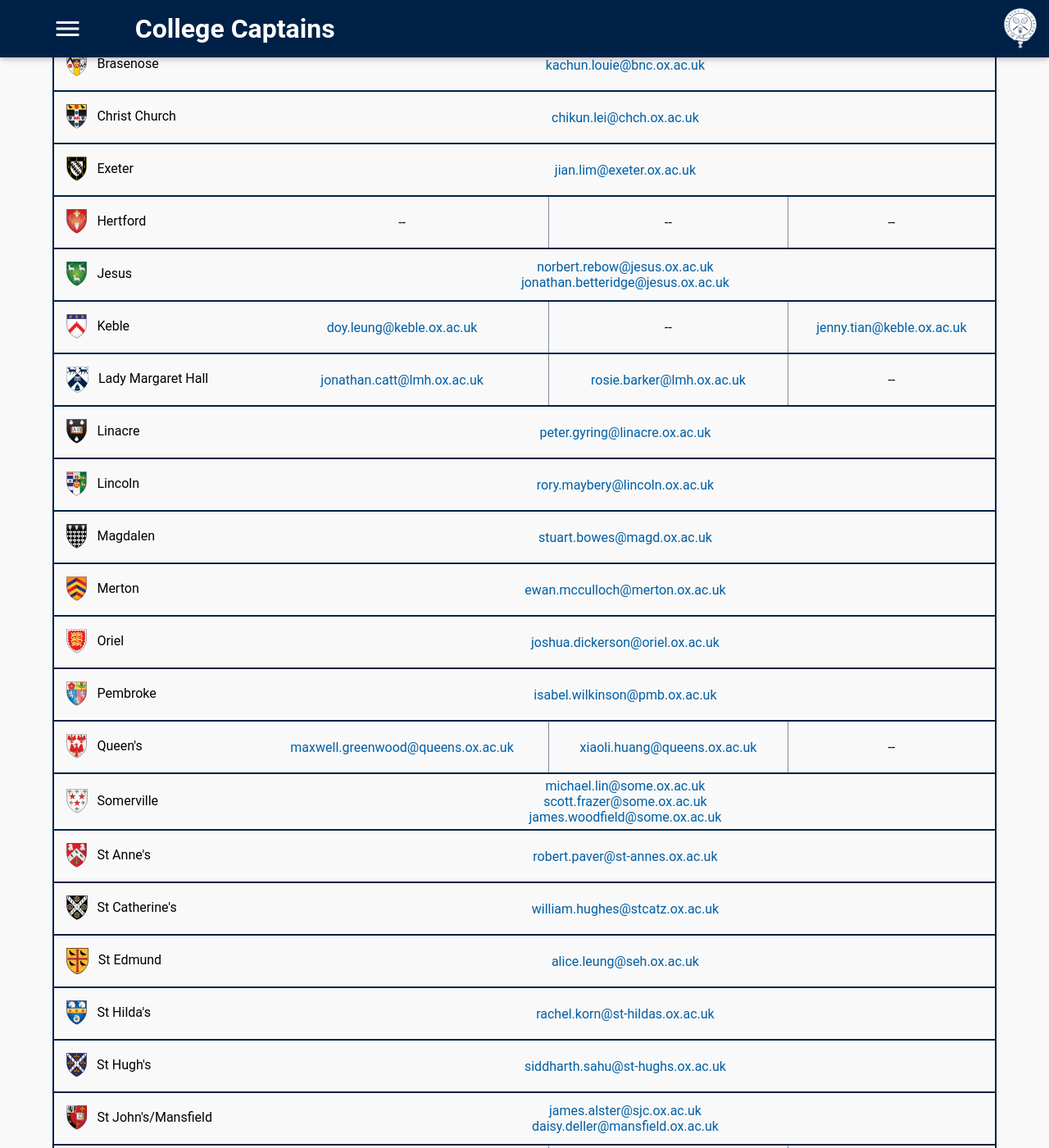
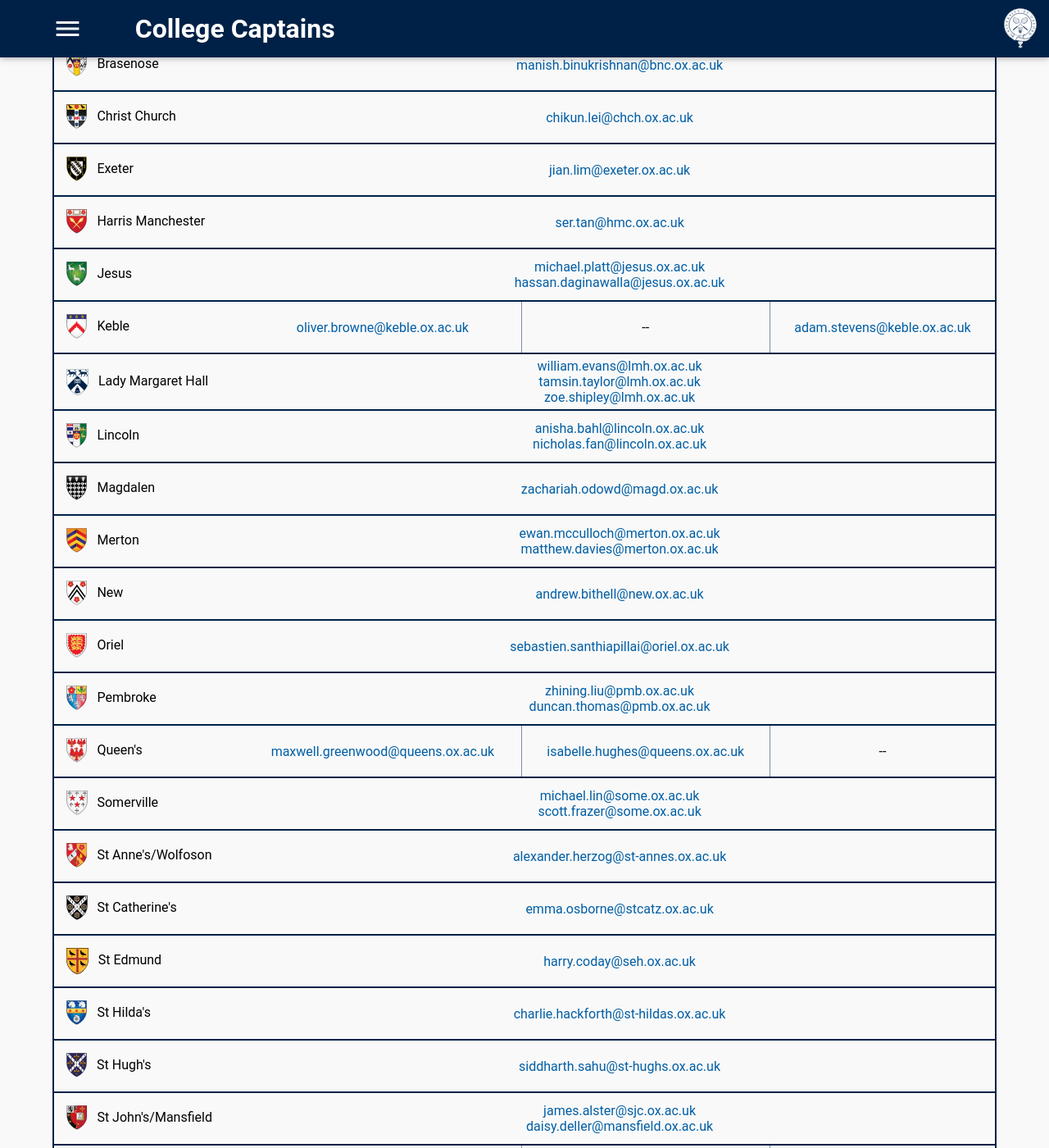
Before and after one commit to OUBaC/OUBaC.github.io, a Jekyll site: the page built from college-captains.html, in a window 1280 px wide and 1400 px high, scrolled down 239 px. Shown: the whole window at 82% size. Built offline with Jekyll 4.4.1, drawn with Linux system fonts in a browser that asks for light colours; some of the changed text lies outside the part shown.

Commit message:
Updated the college captains.

```diff
--- a/college-captains.html
+++ b/college-captains.html
@@ -8,71 +8,78 @@
    Captain: leon.kidd@balliol.ox.ac.uk
  - College: Brasenose
    img: brasenose
-   Captain: kachun.louie@bnc.ox.ac.uk
+   Captain: manish.binukrishnan@bnc.ox.ac.uk
  - College: Christ Church
    img: christ-church
    Captain: chikun.lei@chch.ox.ac.uk
  - College: Exeter
    img: exeter
    Captain: jian.lim@exeter.ox.ac.uk
- - College: Hertford
-   img: hertford
-   M: --
-   W: --
+ - College: Harris Manchester
+   img: harris-manchester
+   Captain: ser.tan@hmc.ox.ac.uk
  - College: Jesus
    img: jesus
    Captains:
-    - norbert.rebow@jesus.ox.ac.uk
-    - jonathan.betteridge@jesus.ox.ac.uk
+    - michael.platt@jesus.ox.ac.uk
+    - hassan.daginawalla@jesus.ox.ac.uk
  - College: Keble
    img: keble
-   M: doy.leung@keble.ox.ac.uk
+   M: oliver.browne@keble.ox.ac.uk
    W: --
-   X: jenny.tian@keble.ox.ac.uk
+   X: adam.stevens@keble.ox.ac.uk
  - College: Lady Margaret Hall
    img: lady-margaret-hall
-   M: jonathan.catt@lmh.ox.ac.uk
-   W: rosie.barker@lmh.ox.ac.uk
- - College: Linacre
-   img: linacre
-   Captain: peter.gyring@linacre.ox.ac.uk
+   Captains:
+   - william.evans@lmh.ox.ac.uk
+   - tamsin.taylor@lmh.ox.ac.uk
+   - zoe.shipley@lmh.ox.ac.uk
  - College: Lincoln
    img: lincoln
-   Captain: rory.maybery@lincoln.ox.ac.uk
+   Captains:
+   - anisha.bahl@lincoln.ox.ac.uk
+   - nicholas.fan@lincoln.ox.ac.uk
  - College: Magdalen
    img: magdalen
-   Captain: stuart.bowes@magd.ox.ac.uk
+   Captain: zachariah.odowd@magd.ox.ac.uk
  - College: Merton
    img: merton
-   Captain: ewan.mcculloch@merton.ox.ac.uk
+   Captains:
+   - ewan.mcculloch@merton.ox.ac.uk
+   - matthew.davies@merton.ox.ac.uk
+ - College: New
+   img: new
+   Captain: andrew.bithell@new.ox.ac.uk
  - College: Oriel
    img: oriel
-   Captain: joshua.dickerson@oriel.ox.ac.uk
+   Captain: sebastien.santhiapillai@oriel.ox.ac.uk
  - College: Pembroke
    img: pembroke
-   Captain: isabel.wilkinson@pmb.ox.ac.uk
+   Captains:
+   - zhining.liu@pmb.ox.ac.uk
+   - duncan.thomas@pmb.ox.ac.uk
  - College: Queen&apos;s
    img: queens
    M: maxwell.greenwood@queens.ox.ac.uk
-   W: xiaoli.huang@queens.ox.ac.uk
+   W: isabelle.hughes@queens.ox.ac.uk
  - College: Somerville
    img: somerville
    Captains:
     - michael.lin@some.ox.ac.uk
     - scott.frazer@some.ox.ac.uk
-    - james.woodfield@some.ox.ac.uk
- - College: St Anne&apos;s
+ - College: St Anne&apos;s/Wolfoson
    img: st-annes
-   Captain: robert.paver@st-annes.ox.ac.uk
+   img2: wolfson
+   Captain: alexander.herzog@st-annes.ox.ac.uk
  - College: St Catherine&apos;s
    img: st-catherines
-   Captain: william.hughes@stcatz.ox.ac.uk
+   Captain: emma.osborne@stcatz.ox.ac.uk
  - College: St Edmund
    img: st-edmund
-   Captain: alice.leung@seh.ox.ac.uk
+   Captain: harry.coday@seh.ox.ac.uk
  - College: St Hilda&apos;s
    img: st-hildas
-   Captain: rachel.korn@st-hildas.ox.ac.uk
+   Captain: charlie.hackforth@st-hildas.ox.ac.uk
  - College: St Hugh&apos;s
    img: st-hughs
    Captain: siddharth.sahu@st-hughs.ox.ac.uk
@@ -86,18 +93,12 @@
    img: st-peters
    M: facrolt@gmail.com
    W: josie.elliott@spc.ox.ac.uk
- - College: Trinity
-   img: trinity
-   Captain: stuart.bradly@trinity.ox.ac.uk
- - College: University
-   img: university
-   Captain: yue.quan@univ.ox.ac.uk
  - College: Wadham
    img: wadham
-   Captain: alberto.carella@wadh.ox.ac.uk
+   Captain: ryan.gilroy@wadham.ox.ac.uk
  - College: Worcester
    img: worcester
-   Captain: emily.samuels@worc.ox.ac.uk
+   Captain: ames.mason@worc.ox.ac.uk
 ---
 <table cellspacing="0" cellpadding="0" class="responsive-table">
 	<thead>
```
